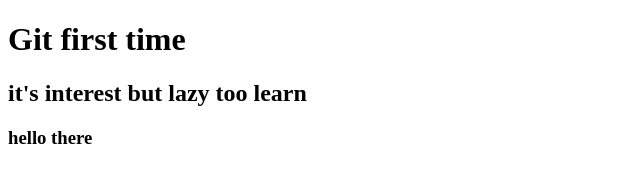
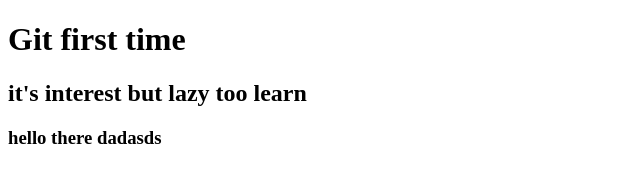
Before and after one commit to tulalakun/gitfortula, a plain HTML site: page index.html in a window 1280 px wide. Shown: the full height of the page, 0-640 px from the left. Drawn offline with Linux system fonts and the light colour scheme.

Commit message:
git cahnge

```diff
--- a/index.html
+++ b/index.html
@@ -9,7 +9,7 @@
     <p>
         <h1>Git first time </h1>
         <h2>it's interest but lazy too learn</h2>
-        <h3>hello there</h3>
+        <h3>hello there dadasds</h3>
     </p>
 </body>
 </html>
```
